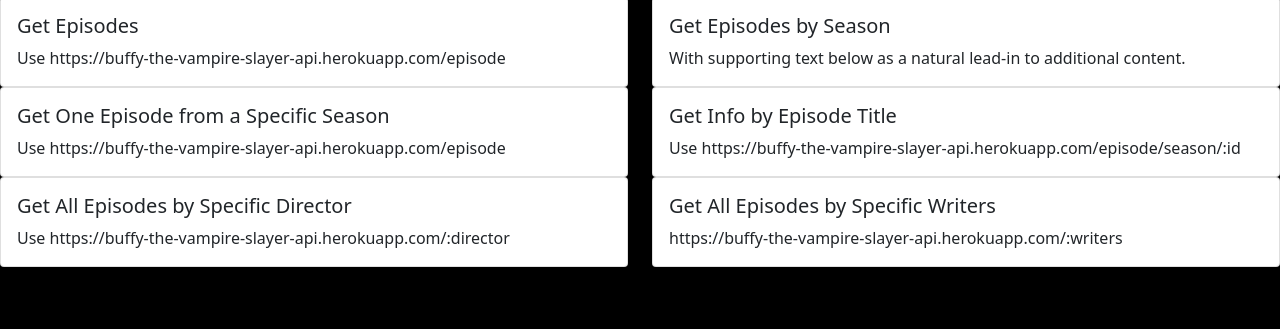
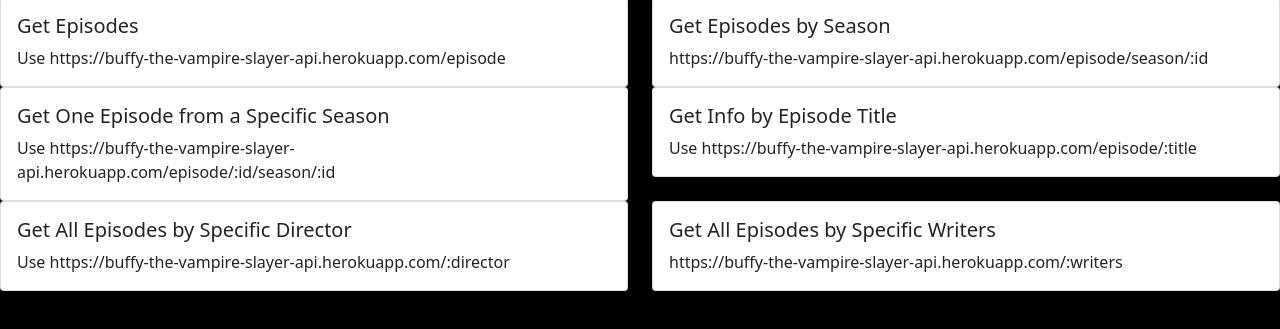
Before and after one commit to courtneydowns/Buffy-The-Vampire-Slayer-API, a website: page client/index.html in a window 1280 px wide. Shown: the part 303-632 px from the top of the page. Drawn offline with nearby package versions, Linux system fonts and the light colour scheme.

```diff
--- a/client/index.html
+++ b/client/index.html
@@ -36,8 +36,7 @@
             <div class="card-body">
               <h5 class="card-title">Get Episodes by Season</h5>
               <p class="card-text">
-                With supporting text below as a natural lead-in to additional
-                content.
+                https://buffy-the-vampire-slayer-api.herokuapp.com/episode/season/:id
               </p>
               <!-- <a href="#" class="btn btn-dark">Go somewhere</a> -->
             </div>
@@ -50,7 +49,7 @@
           <div class="card">
             <div class="card-body">
               <h5 class="card-title">Get One Episode from a Specific Season</h5>
-              <p class="card-text">Use https://buffy-the-vampire-slayer-api.herokuapp.com/episode</p>
+              <p class="card-text">Use https://buffy-the-vampire-slayer-api.herokuapp.com/episode/:id/season/:id</p>
               <!-- <a href="#" class="btn btn-dark">Go somewhere</a> -->
             </div>
           </div>
@@ -60,7 +59,7 @@
             <div class="card-body">
               <h5 class="card-title">Get Info by Episode Title</h5>
               <p class="card-text">
-                Use https://buffy-the-vampire-slayer-api.herokuapp.com/episode/season/:id
+                Use https://buffy-the-vampire-slayer-api.herokuapp.com/episode/:title
               </p>
               <!-- <a href="#" class="btn btn-dark">Go somewhere</a> -->
             </div>
```
